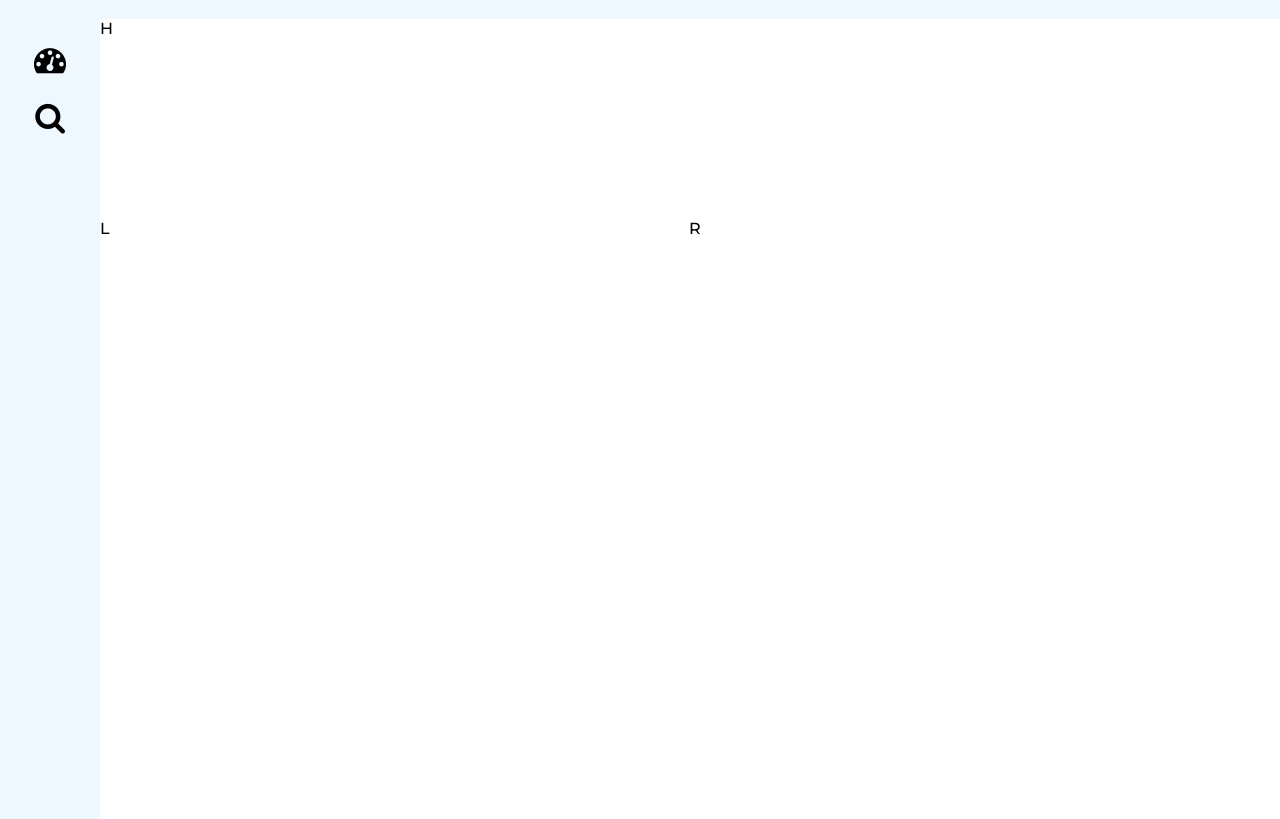
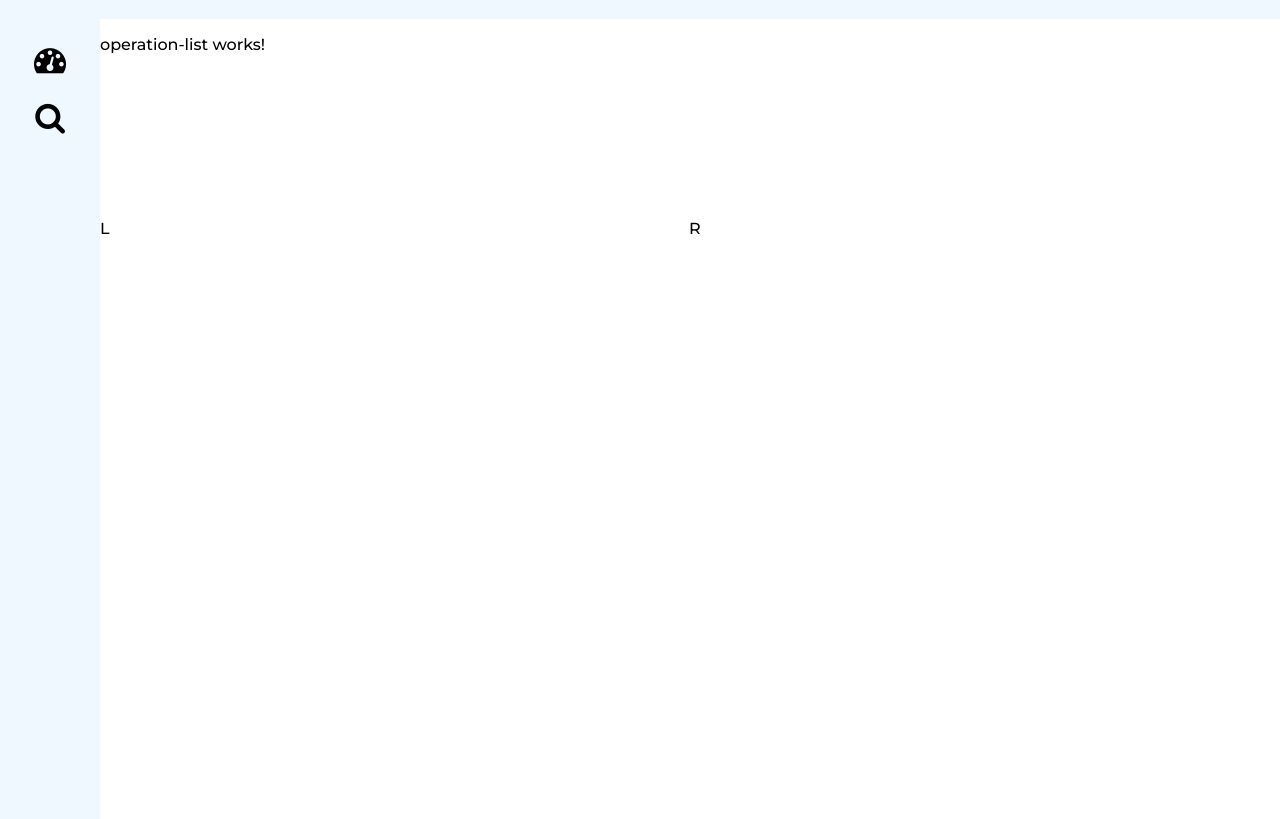
Before and after one commit to peter-breslin/angular-component, an Angular app: page / in a window 1280 px wide. Built offline with nearby package versions, Linux system fonts and the light colour scheme.

Commit message:
Add operation-list component to dashboard

```diff
--- a/src/app/module/dashboard/dashboard.module.ts
+++ b/src/app/module/dashboard/dashboard.module.ts
@@ -3,6 +3,8 @@ import { CommonModule } from '@angular/common';
 import { RouterModule, Routes} from '@angular/router';
 
 import { DashboardComponent } from './features/dashboard/dashboard/dashboard.component';
+import { OperationListComponent } from './features/operation-list/operation-list.component';
+
 import { MockOperationDataSourceService } from './features/dashboard/dashboard/services/operation-data/mock-operation-data-source.service';
 
 const routes: Routes = [
@@ -10,7 +12,9 @@ const routes: Routes = [
 ];
 
 @NgModule({
-  declarations: [],
+  declarations: [
+    DashboardComponent,
+    OperationListComponent],
   imports: [
     CommonModule,
     RouterModule.forChild(routes)
--- a/src/app/module/dashboard/features/dashboard/dashboard/dashboard.component.html
+++ b/src/app/module/dashboard/features/dashboard/dashboard/dashboard.component.html
@@ -1,5 +1,5 @@
 <div class="container-dashboard">
-    <div class="dashboard-header">H</div>
+    <div class="dashboard-header"><app-operation-list></app-operation-list></div>
     <div class="dashboard-left">L</div>
     <div class="dashboard-right">R</div>
 </div>
--- a/src/app/module/dashboard/features/dashboard/dashboard/dashboard.component.ts
+++ b/src/app/module/dashboard/features/dashboard/dashboard/dashboard.component.ts
@@ -2,7 +2,7 @@ import { Component } from '@angular/core';
 
 @Component({
   selector: 'app-dashboard',
-  imports: [],
+  standalone:false,
   templateUrl: './dashboard.component.html',
   styleUrl: './dashboard.component.css'
 })
--- a/src/app/module/dashboard/features/operation-list/operation-list.component.ts
+++ b/src/app/module/dashboard/features/operation-list/operation-list.component.ts
@@ -2,7 +2,7 @@ import { Component } from '@angular/core';
 
 @Component({
   selector: 'app-operation-list',
-  imports: [],
+  standalone:false,
   templateUrl: './operation-list.component.html',
   styleUrl: './operation-list.component.css'
 })
```
